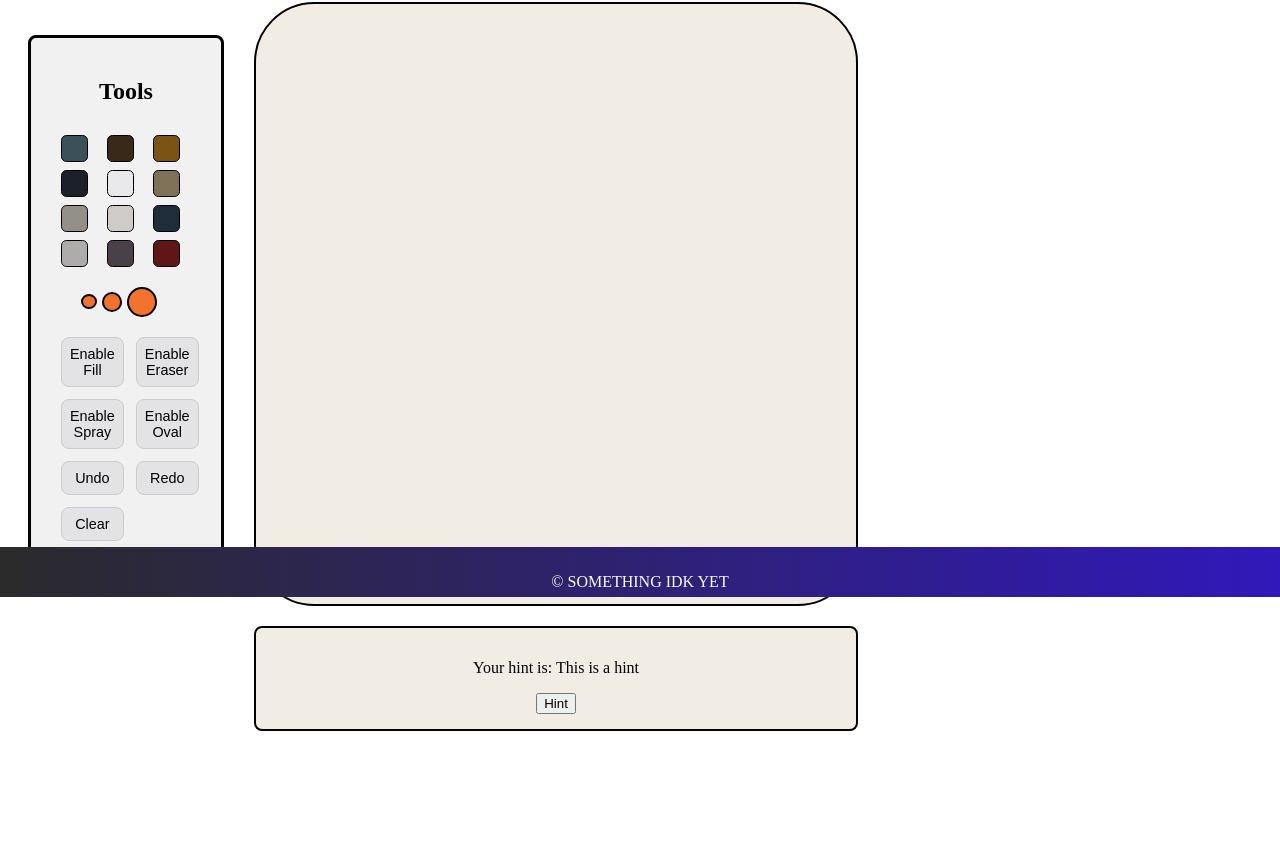
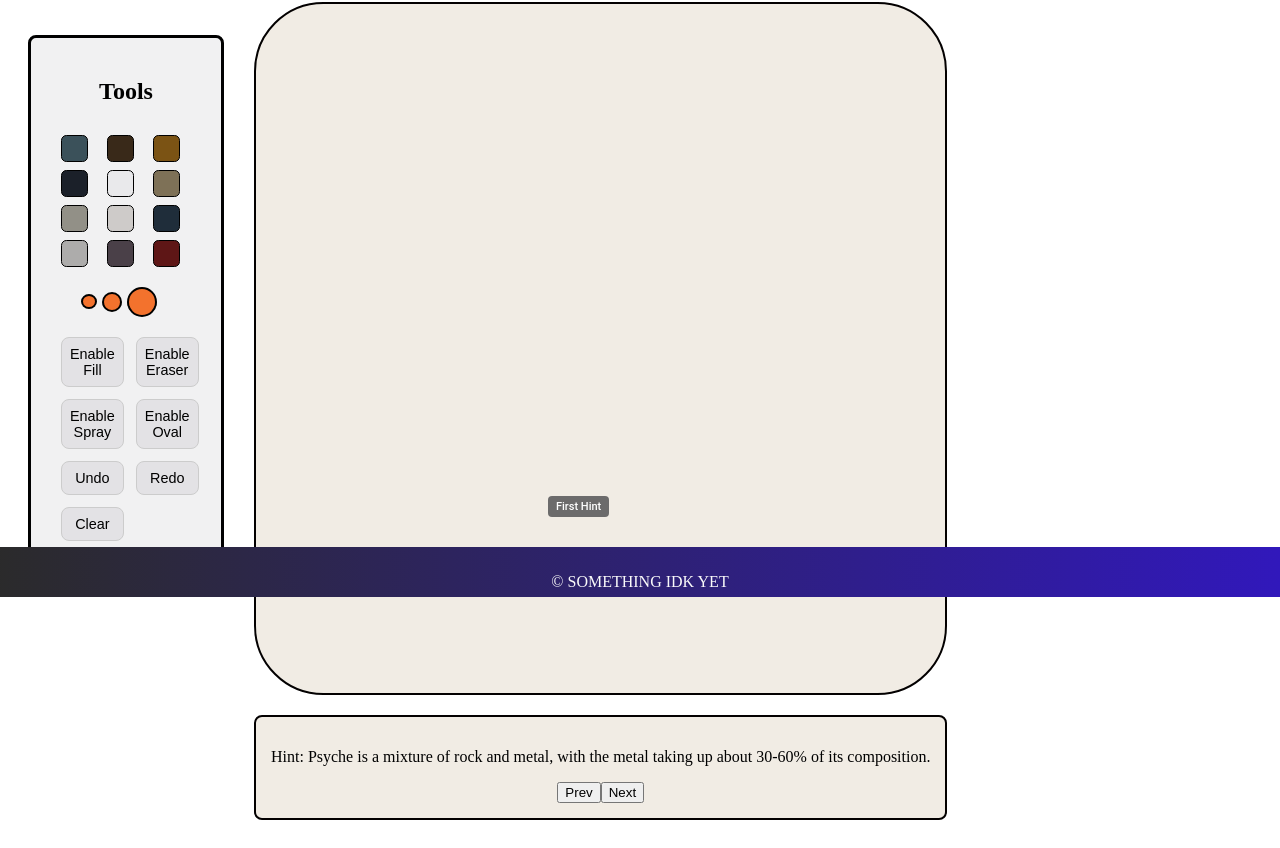
Before and after one commit to MissionToPsyche-Iridium/iridium_23f_year_sim-byu-i, a React (Create React App) app in the folder pysche/: page /Drawing in a window 1280 px wide. Shown: the part 203-1051 px from the top of the page. Before the commit the page ends 962 px from the top, so only its background shows below. Built offline with nearby package versions, Linux system fonts and the light colour scheme.

Commit message:
Prev and Next Button

```diff
--- a/pysche/src/components/hints.js
+++ b/pysche/src/components/hints.js
@@ -1,29 +1,40 @@
-import React, {useState} from "react";
+import React, { useState } from "react";
+import Tooltip from '@mui/material/Tooltip';
 import "../index.css"
-const hintArr = ["This is a hint", "This is a hint but different"]
-// ## Hints
+const hints = [
+  "Psyche is a mixture of rock and metal, with the metal taking up about 30-60% of its composition.",
+  "Psyche is shaped like an irregular and lumpy potato.",
+  "Psyche is about 173 miles (280 kilometers) at its widest point.",
+  "Psyche has two depressions or craters on it that are about 67 km wide.",
+  "Psyche is most likely relatively smooth."
+];
+//TODO: Make words stay in set size box without expanding it
+const HintBox = () => {
+  const [hintNumber, setHintNumber] = useState(0);
 
-// - **Psyche** is a mixture of rock and metal, with the metal taking up about 30-60% of its composition.
-// - **Psyche** is shaped like an irregular and lumpy potato.
-// - **Psyche** is about 173 miles (280 kilometers) at its widest point.
-// - **Psyche** has two depressions or craters on it that are about 67 km wide.
-// - **Psyche** is most likely relatively smooth.
+  const handlePrev = () => {
+    setHintNumber(Math.max(0, hintNumber - 1));
+  };
 
-const HintBox = () => {
-    const [hintNumber, setHintNumber] = useState(0);
+  const handleNext = () => {
+    setHintNumber(Math.min(hints.length - 1, hintNumber + 1));
+  };
 
-    const handleHintClick = () => {
-        setHintNumber(hintNumber >= hintArr.length - 1?0 : hintNumber + 1);
-
-};
-return (
+  return (
     <div className="hintBox">
       <div className="hintBoxWords">
-        <p>Your hint is: {hintArr[hintNumber]}</p>
-        <button onClick={handleHintClick}>Hint</button>
+        <p>Hint: {hints[hintNumber]}</p>
+        <div>
+          <Tooltip open={hintNumber === 0} title="First Hint">
+            <button onClick={handlePrev}>Prev</button>
+          </Tooltip>
+          <Tooltip open={hintNumber === hints.length - 1} title="Last Hint">
+            <button onClick={handleNext}>Next</button>
+          </Tooltip>
+        </div>
       </div>
     </div>
   );
 };
 
-export default HintBox
+export default HintBox;
```
